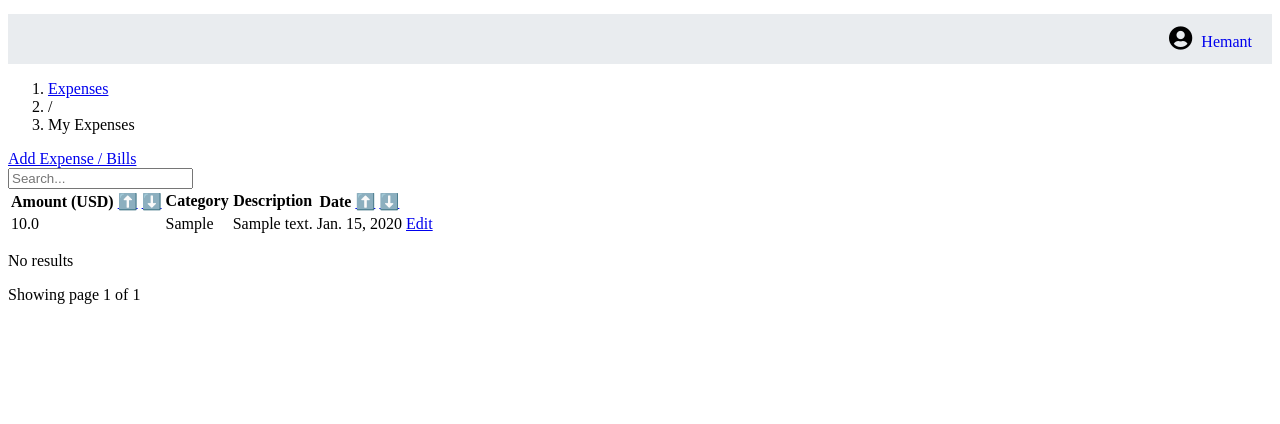
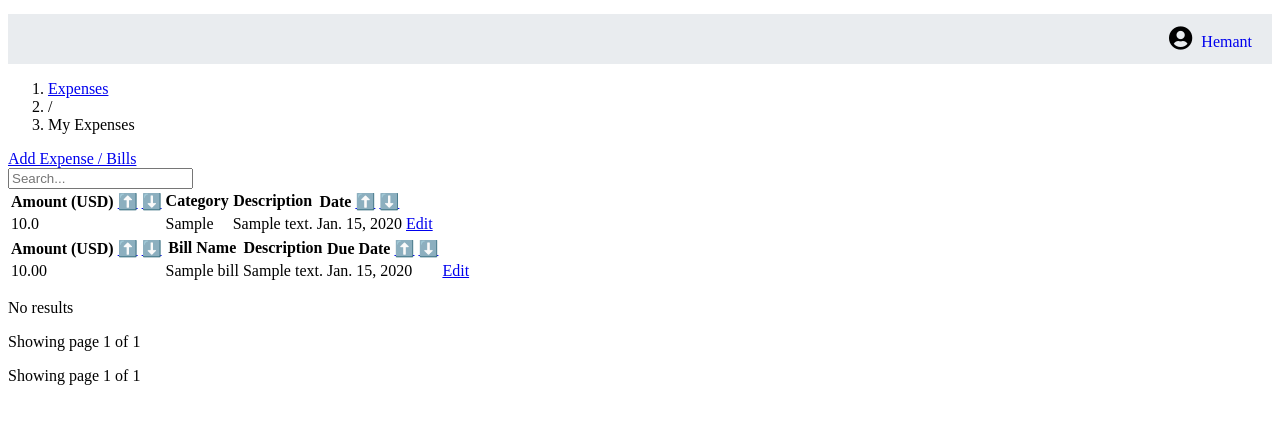
Before and after one commit to varadnair30/SmartSpend-AI-Expensetracker, a Django app: page / in a window 1280 px wide. Shown: the part 322-746 px from the top of the page. Run offline with Django 4.2, Linux system fonts and the light colour scheme; a user stored in the database is signed in; tables that the repository leaves empty hold one stand-in row (values such as "Sample post"); parts of the project's set-up code (start-up, migrations or seed data) failed here and were passed over.

Commit message:
Bill functionality and Fraud Detection & Alerts completed

```diff
--- a/dataset.csv
+++ b/dataset.csv
@@ -231,3 +231,4 @@ Pizza,food,pizza
 Pizza,food,pizza
 Pizza,food,pizza
 Pizza,food,pizza
+Nothing,food,nothing
--- a/expenses/urls.py
+++ b/expenses/urls.py
@@ -18,6 +18,8 @@ urlpatterns = [
          name="stats"),
     path('stats/data', views.expense_summary_data, name='expense_summary_data'),
     path('add-bill/', views.add_bill, name='add-bill'),
+    path('bill-edit/<int:id>/', views.edit_bill, name='bill-edit'),
+    path('bill-delete/<int:id>/', views.delete_bill, name='bill-delete'),
     path('set-daily-expense-limit/',views.set_expense_limit,name="set-daily-expense-limit")
 
 ]
--- a/expenses/views.py
+++ b/expenses/views.py
@@ -66,39 +66,102 @@ def search_expenses(request):
 
 
 @login_required(login_url='/authentication/login')
+def edit_bill(request, id):
+    bill = Bill.objects.get(id=id)
+    if request.method == 'POST':
+        bill_name = request.POST['bill_name']
+        bill_amount = request.POST['bill_amount']
+        due_date = request.POST['due_date']
+        frequency = request.POST['frequency']
+        description = request.POST.get('description', '')  # Optional field
+
+        try:
+            # Convert the due_date string into a datetime object
+            due_date_obj = datetime.strptime(due_date, '%Y-%m-%d').date()
+
+            # Calculate the next due date based on frequency
+            if frequency == 'Monthly':
+                next_due_date = due_date_obj.replace(month=due_date_obj.month + 1)  # Add one month
+            elif frequency == 'Yearly':
+                next_due_date = due_date_obj.replace(year=due_date_obj.year + 1)  # Add one year
+
+            # Update the bill object
+            bill.name = bill_name
+            bill.amount = bill_amount
+            bill.due_date = due_date_obj
+            bill.frequency = frequency
+            bill.description = description
+            bill.next_due_date = next_due_date  # Store the calculated next_due_date
+            bill.save()
+
+            messages.success(request, 'Bill updated successfully')
+            return redirect('expenses')  # Or wherever you want to redirect
+        except Exception as e:
+            messages.error(request, 'Error updating bill: ' + str(e))
+            return redirect('bill-edit', id=id)  # Redirect to the same page if error
+
+    context = {
+        'bill': bill,
+    }
+    return render(request, 'expenses/edit_bill.html', context)
+
+
+@login_required(login_url='/authentication/login')
 def index(request):
     categories = Category.objects.all()
     expenses = Expense.objects.filter(owner=request.user)
+    bills = Bill.objects.filter(owner=request.user)  # Fetch the bills for the logged-in user
 
     sort_order = request.GET.get('sort')
 
+    # Sorting logic for expenses
     if sort_order == 'amount_asc':
         expenses = expenses.order_by('amount')
+        bills = bills.order_by('amount')
     elif sort_order == 'amount_desc':
         expenses = expenses.order_by('-amount')
+        bills = bills.order_by('-amount')
     elif sort_order == 'date_asc':
         expenses = expenses.order_by('date')
+        bills = bills.order_by('due_date')
     elif sort_order == 'date_desc':
         expenses = expenses.order_by('-date')
+        bills = bills.order_by('-due_date')
 
-    paginator = Paginator(expenses, 5)
-    page_number = request.GET.get('page')
-    page_obj = Paginator.get_page(paginator, page_number)
+    # Pagination for expenses
+    paginator_expenses = Paginator(expenses, 5)
+    paginator_bills = Paginator(bills, 5)
+
+    page_number_expenses = request.GET.get('page')
+    page_number_bills = request.GET.get('page_bills')
+
+    page_obj_expenses = paginator_expenses.get_page(page_number_expenses)
+    page_obj_bills = paginator_bills.get_page(page_number_bills)
+
     try:
         currency = UserPreference.objects.get(user=request.user).currency
     except:
-        currency=None
+        currency = None
 
-    total = page_obj.paginator.num_pages
+    # Total number of pages for both expenses and bills
+    total_expenses = page_obj_expenses.paginator.num_pages
+    total_bills = page_obj_bills.paginator.num_pages
+
+    # Prepare context for rendering the template
     context = {
+        'categories': categories,
         'expenses': expenses,
-        'page_obj': page_obj,
+        'bills': bills,  # Add bills to the context
+        'page_obj_expenses': page_obj_expenses,
+        'page_obj_bills': page_obj_bills,  # Add bill page object to context
         'currency': currency,
-        'total': total,
+        'total_expenses': total_expenses,
+        'total_bills': total_bills,  # Add total bill count to context
         'sort_order': sort_order,
+    }
 
-    }
     return render(request, 'expenses/index.html', context)
+
 
 daily_expense_amounts = {}
 
@@ -287,6 +350,23 @@ def delete_expense(request, id):
     return redirect('expenses')
 
 @login_required(login_url='/authentication/login')
+def delete_bill(request, id):
+    try:
+        # Fetch the bill object based on the given id
+        bill = Bill.objects.get(pk=id)
+        bill.delete()  # Delete the bill from the database
+
+        # Display success message
+        messages.success(request, 'Bill removed successfully.')
+
+    except Bill.DoesNotExist:
+        # If the bill doesn't exist, show an error message
+        messages.error(request, 'Bill not found.')
+
+    # Redirect to the expenses page or wherever you want to show the updated list
+    return redirect('expenses')
+
+@login_required(login_url='/authentication/login')
 def expense_category_summary(request):
     todays_date = datetime.date.today()
     six_months_ago = todays_date - datetime.timedelta(days=30*6)
--- a/templates/expenses/index.html
+++ b/templates/expenses/index.html
@@ -28,7 +28,7 @@
   </div>
 
   <!-- Expenses Table -->
-  <div class="overflow-x-auto rounded shadow">
+  <div class="overflow-x-auto rounded shadow mb-6">
     <table class="min-w-full border border-gray-200 dark:border-zinc-700 divide-y divide-gray-200 dark:divide-zinc-700 text-sm">
       <thead class="bg-purple-600 text-white">
         <tr>
@@ -44,7 +44,7 @@
         </tr>
       </thead>
       <tbody class="bg-white dark:bg-zinc-900 text-gray-800 dark:text-gray-100">
-        {% for expense in page_obj %}
+        {% for expense in page_obj_expenses %}
         <tr class="hover:bg-purple-50 dark:hover:bg-zinc-800 transition">
           <td class="px-4 py-2">{{ expense.amount }}</td>
           <td class="px-4 py-2">{{ expense.category }}</td>
@@ -62,16 +62,50 @@
     </table>
   </div>
 
+  <!-- Bills Table -->
+  <div class="overflow-x-auto rounded shadow mb-6">
+    <table class="min-w-full border border-gray-200 dark:border-zinc-700 divide-y divide-gray-200 dark:divide-zinc-700 text-sm">
+      <thead class="bg-purple-600 text-white">
+        <tr>
+          <th class="px-4 py-2 text-left">Amount ({{currency}})
+            <a href="?sort=amount_asc">⬆️</a> <a href="?sort=amount_desc">⬇️</a>
+          </th>
+          <th class="px-4 py-2 text-left">Bill Name</th>
+          <th class="px-4 py-2 text-left">Description</th>
+          <th class="px-4 py-2 text-left">Due Date
+            <a href="?sort=date_asc">⬆️</a> <a href="?sort=date_desc">⬇️</a>
+          </th>
+          <th></th>
+        </tr>
+      </thead>
+      <tbody class="bg-white dark:bg-zinc-900 text-gray-800 dark:text-gray-100">
+        {% for bill in page_obj_bills %}
+        <tr class="hover:bg-purple-50 dark:hover:bg-zinc-800 transition">
+          <td class="px-4 py-2">{{ bill.amount }}</td>
+          <td class="px-4 py-2">{{ bill.name }}</td>
+          <td class="px-4 py-2">{{ bill.description }}</td>
+          <td class="px-4 py-2">{{ bill.due_date }}</td>
+          <td class="px-4 py-2">
+            <a href="{% url 'bill-edit' bill.id %}"
+              class="inline-block px-3 py-1 bg-purple-600 hover:bg-purple-700 text-white rounded text-xs font-semibold transition">
+              Edit
+            </a>
+          </td>
+        </tr>
+        {% endfor %}
+      </tbody>
+    </table>
+  </div>
+
   <p class="no-results hidden mt-4 text-red-500">No results</p>
 
-  <!-- Pagination -->
+  <!-- Pagination for Expenses -->
   <div class="mt-6 flex justify-between items-center text-sm">
     <span class="text-gray-600 dark:text-gray-300">
-      Showing page {{ page_obj.number }} of {{ page_obj.paginator.num_pages }}
+      Showing page {{ page_obj_expenses.number }} of {{ page_obj_expenses.paginator.num_pages }}
     </span>
-
     <ul class="flex space-x-2">
-      {% if page_obj.has_previous %}
+      {% if page_obj_expenses.has_previous %}
       <li>
         <a href="?page=1{% if sort_order %}&sort={{ sort_order }}{% endif %}"
           class="px-3 py-1 bg-zinc-200 dark:bg-zinc-800 rounded hover:bg-purple-600 hover:text-white transition">
@@ -79,23 +113,60 @@
         </a>
       </li>
       <li>
-        <a href="?page={{ page_obj.previous_page_number }}{% if sort_order %}&sort={{ sort_order }}{% endif %}"
+        <a href="?page={{ page_obj_expenses.previous_page_number }}{% if sort_order %}&sort={{ sort_order }}{% endif %}"
           class="px-3 py-1 bg-zinc-200 dark:bg-zinc-800 rounded hover:bg-purple-600 hover:text-white transition">
           Previous
         </a>
       </li>
       {% endif %}
-      {% if page_obj.has_next %}
+      {% if page_obj_expenses.has_next %}
       <li>
-        <a href="?page={{ page_obj.next_page_number }}{% if sort_order %}&sort={{ sort_order }}{% endif %}"
+        <a href="?page={{ page_obj_expenses.next_page_number }}{% if sort_order %}&sort={{ sort_order }}{% endif %}"
           class="px-3 py-1 bg-zinc-200 dark:bg-zinc-800 rounded hover:bg-purple-600 hover:text-white transition">
           Next
         </a>
       </li>
       <li>
-        <a href="?page={{ page_obj.paginator.num_pages }}{% if sort_order %}&sort={{ sort_order }}{% endif %}"
+        <a href="?page={{ page_obj_expenses.paginator.num_pages }}{% if sort_order %}&sort={{ sort_order }}{% endif %}"
           class="px-3 py-1 bg-zinc-200 dark:bg-zinc-800 rounded hover:bg-purple-600 hover:text-white transition">
-          {{ page_obj.paginator.num_pages }} &raquo;
+          {{ page_obj_expenses.paginator.num_pages }} &raquo;
+        </a>
+      </li>
+      {% endif %}
+    </ul>
+  </div>
+
+  <!-- Pagination for Bills -->
+  <div class="mt-6 flex justify-between items-center text-sm">
+    <span class="text-gray-600 dark:text-gray-300">
+      Showing page {{ page_obj_bills.number }} of {{ page_obj_bills.paginator.num_pages }}
+    </span>
+    <ul class="flex space-x-2">
+      {% if page_obj_bills.has_previous %}
+      <li>
+        <a href="?page=1{% if sort_order %}&sort={{ sort_order }}{% endif %}"
+          class="px-3 py-1 bg-zinc-200 dark:bg-zinc-800 rounded hover:bg-purple-600 hover:text-white transition">
+          &laquo; 1
+        </a>
+      </li>
+      <li>
+        <a href="?page={{ page_obj_bills.previous_page_number }}{% if sort_order %}&sort={{ sort_order }}{% endif %}"
+          class="px-3 py-1 bg-zinc-200 dark:bg-zinc-800 rounded hover:bg-purple-600 hover:text-white transition">
+          Previous
+        </a>
+      </li>
+      {% endif %}
+      {% if page_obj_bills.has_next %}
+      <li>
+        <a href="?page={{ page_obj_bills.next_page_number }}{% if sort_order %}&sort={{ sort_order }}{% endif %}"
+          class="px-3 py-1 bg-zinc-200 dark:bg-zinc-800 rounded hover:bg-purple-600 hover:text-white transition">
+          Next
+        </a>
+      </li>
+      <li>
+        <a href="?page={{ page_obj_bills.paginator.num_pages }}{% if sort_order %}&sort={{ sort_order }}{% endif %}"
+          class="px-3 py-1 bg-zinc-200 dark:bg-zinc-800 rounded hover:bg-purple-600 hover:text-white transition">
+          {{ page_obj_bills.paginator.num_pages }} &raquo;
         </a>
       </li>
       {% endif %}
```
Also changed, not shown: templates/expenses/edit_bill.html (added, +109 -0 lines).
